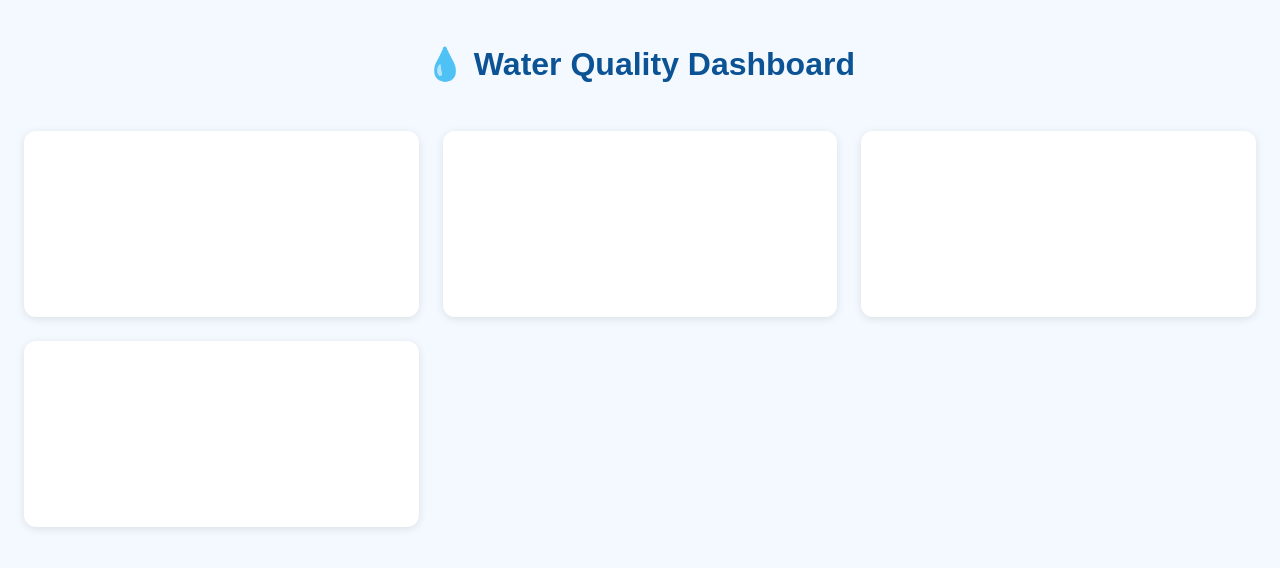
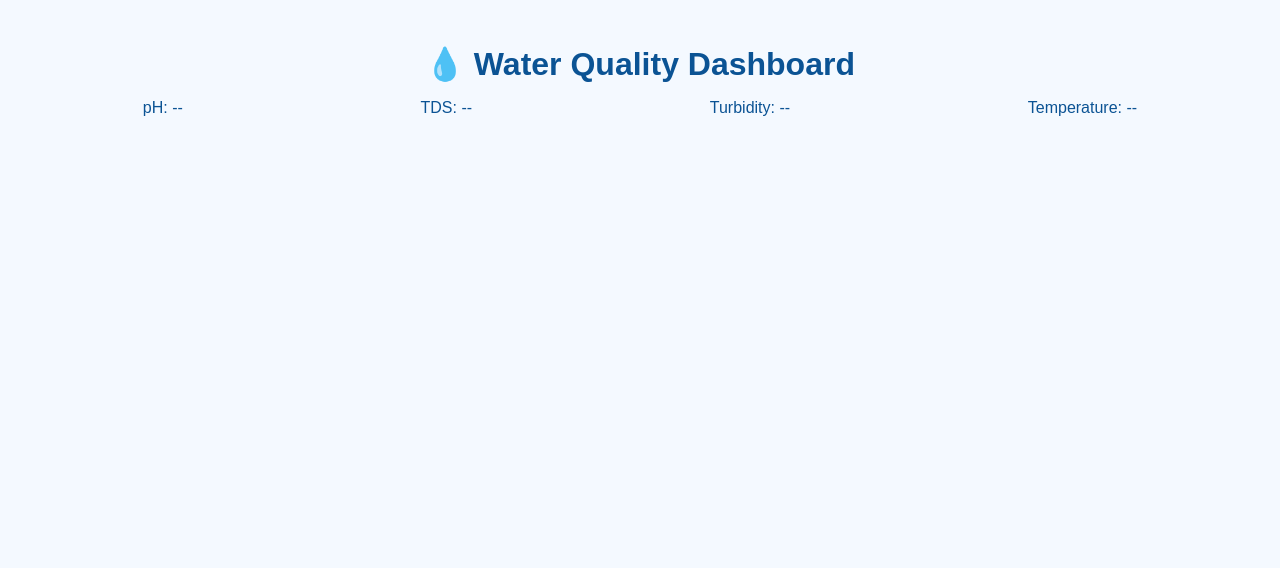
Before and after one commit to shariar33-1531-hub/new, a plain HTML site: page index.html in a window 1280 px wide. Drawn offline with nearby package versions, Linux system fonts and the light colour scheme.

Commit message:
Update index.html

```diff
--- a/index.html
+++ b/index.html
@@ -1,27 +1,23 @@
 <!DOCTYPE html>
 <html lang="en">
 <head>
-  <meta charset="UTF-8" />
-  <meta name="viewport" content="width=device-width, initial-scale=1" />
+  <meta charset="UTF-8">
+  <meta name="viewport" content="width=device-width, initial-scale=1">
   <title>Water Quality Dashboard</title>
-  <link rel="stylesheet" href="style.css" />
+  <link rel="stylesheet" href="style.css">
   <script src="https://cdn.jsdelivr.net/npm/chart.js"></script>
 </head>
 <body>
   <h1>💧 Water Quality Dashboard</h1>
 
-  <div class="metrics" id="metrics">
-    <!-- Metrics will appear here -->
+  <div class="metrics">
+    <div class="card" id="ph">pH: --</div>
+    <div class="card" id="tds">TDS: --</div>
+    <div class="card" id="turbidity">Turbidity: --</div>
+    <div class="card" id="temperature">Temperature: --</div>
   </div>
 
-  <div class="charts">
-    <div class="chart-container"><canvas id="phChart"></canvas></div>
-    <div class="chart-container"><canvas id="tdsChart"></canvas></div>
-    <div class="chart-container"><canvas id="turbidityChart"></canvas></div>
-    <div class="chart-container"><canvas id="tempChart"></canvas></div>
-  </div>
-
-  <button id="alertBtn" style="display:none;">Send Alert Email to Authorities</button>
+  <canvas id="chart" width="1000" height="400"></canvas>
 
   <script src="script.js"></script>
 </body>
```
